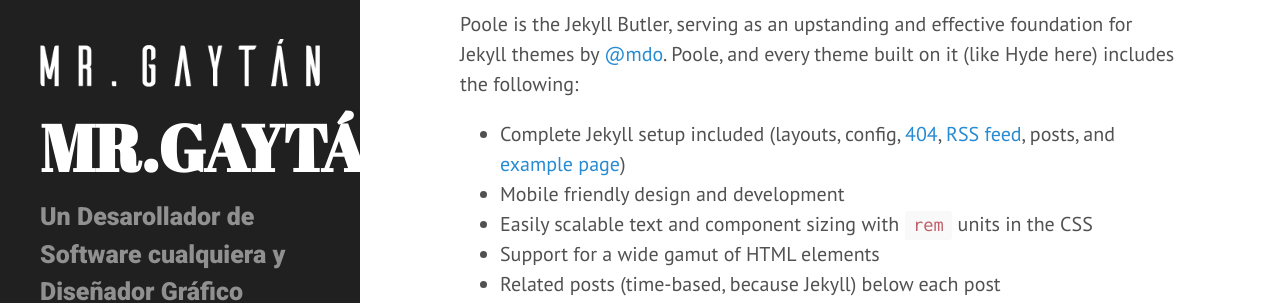
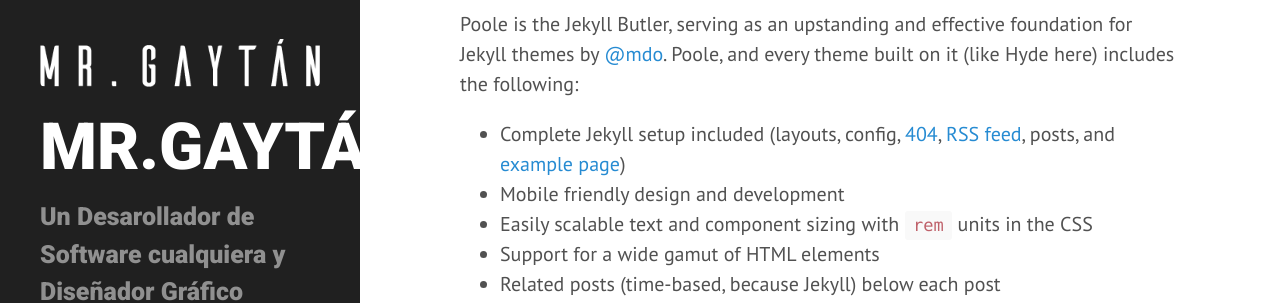
Before and after one commit to MrGaytan/MrGaytan.github.io, a Jekyll site: the page built from index.html, in a window 1280 px wide. Shown: the part 302-605 px from the top of the page. Built offline with Jekyll 4.4.1, drawn with Linux system fonts in a browser that asks for light colours; Markdown is read by kramdown in place of the engine named in the settings; the list of posts is cut into pages by our own code.

Commit message:
Modificación de sidebar y fuentes nuevas

```diff
--- a/public/css/hyde.css
+++ b/public/css/hyde.css
@@ -79,12 +79,13 @@
 .sidebar-about h1 {
   color: #fff;
   margin-top: 0;
-  font-family: "Abril Fatface", serif;
+  font-family: 'Roboto', sans-serif;
+  font-weight: 900;
   font-size: 3.25rem;
 }
 
 .lead{
-  font-family: 'Roboto';
+  font-family: 'Roboto', sans-serif;
   font-weight: 900;
 }
 
```
